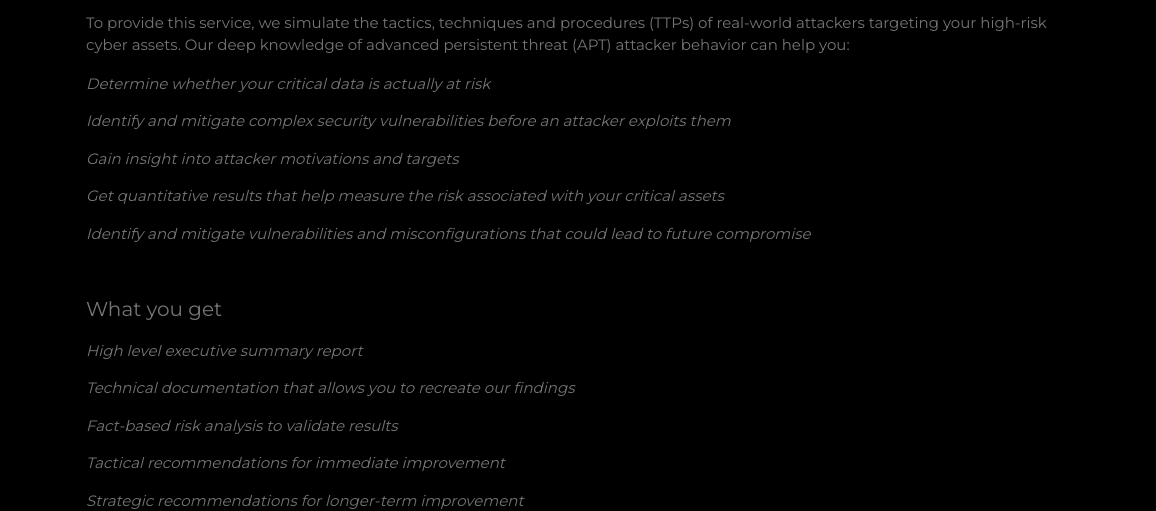
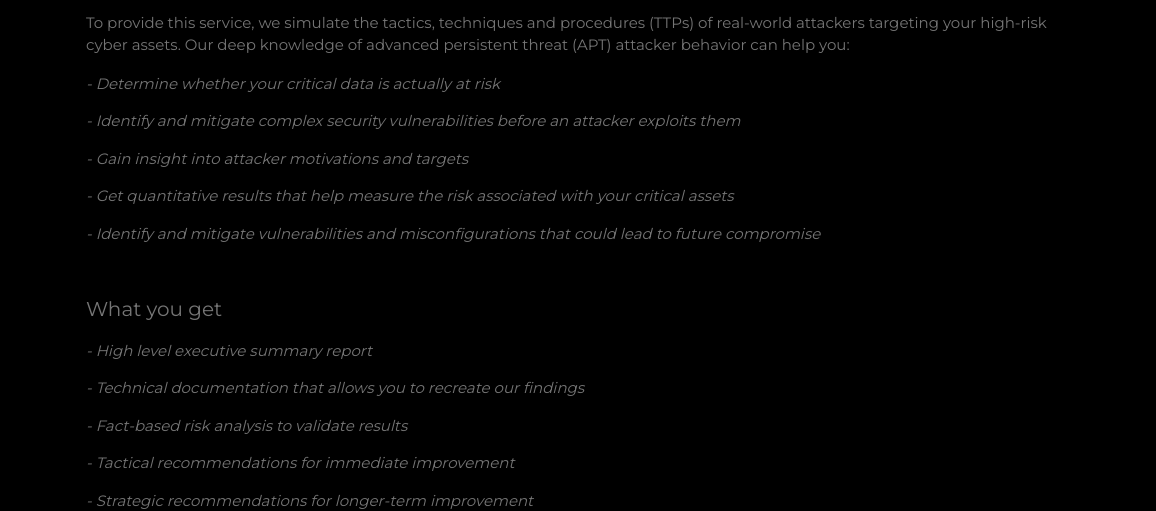
Before and after one commit to V1n1v131r4/services, a plain HTML site: page index.html in a window 1280 px wide. Shown: the part 294-805 px from the top of the page, 124-1280 px from the left. Drawn offline with nearby package versions, Linux system fonts and the light colour scheme.

Commit message:
Update index.html

```diff
--- a/index.html
+++ b/index.html
@@ -79,20 +79,20 @@ body, h1,h2,h3,h4,h5,h6 {font-family: "Montserrat", sans-serif}
       high-risk cyber assets. Our deep knowledge of advanced persistent threat (APT) attacker behavior can help you:</p>
 
  <div class="w3-section">
-   <p><i>Determine whether your critical data is actually at risk</i></p>
-    <p><i>Identify and mitigate complex security vulnerabilities before an attacker exploits them</i></p>
-    <p><i>Gain insight into attacker motivations and targets</i></p>
-    <p><i>Get quantitative results that help measure the risk associated with your critical assets</i></p>
-    <p><i>Identify and mitigate vulnerabilities and misconfigurations that could lead to future compromise</i></p>
+   <p><i>- Determine whether your critical data is actually at risk</i></p>
+    <p><i>- Identify and mitigate complex security vulnerabilities before an attacker exploits them</i></p>
+    <p><i>- Gain insight into attacker motivations and targets</i></p>
+    <p><i>- Get quantitative results that help measure the risk associated with your critical assets</i></p>
+    <p><i>- Identify and mitigate vulnerabilities and misconfigurations that could lead to future compromise</i></p>
    </div><br>
 
    <h4>What you get</h4>
     <div class="w3-section">
-    <p><i>High level executive summary report</i></p>
-    <p><i>Technical documentation that allows you to recreate our findings</i></p>
-   <p><i> Fact-based risk analysis to validate results</i></p>
-   <p><i> Tactical recommendations for immediate improvement</i></p>
-   <p><i> Strategic recommendations for longer-term improvement</i></p>
+    <p><i>- High level executive summary report</i></p>
+    <p><i>- Technical documentation that allows you to recreate our findings</i></p>
+   <p><i>- Fact-based risk analysis to validate results</i></p>
+   <p><i>- Tactical recommendations for immediate improvement</i></p>
+   <p><i>- Strategic recommendations for longer-term improvement</i></p>
  </div><br>
 
     <h4>Our approach</h4>
```
